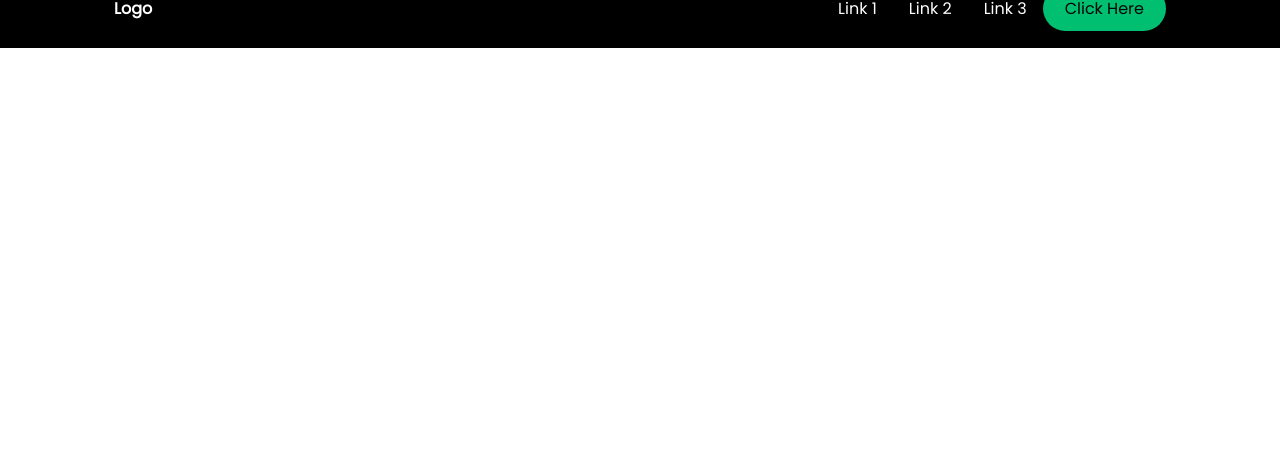
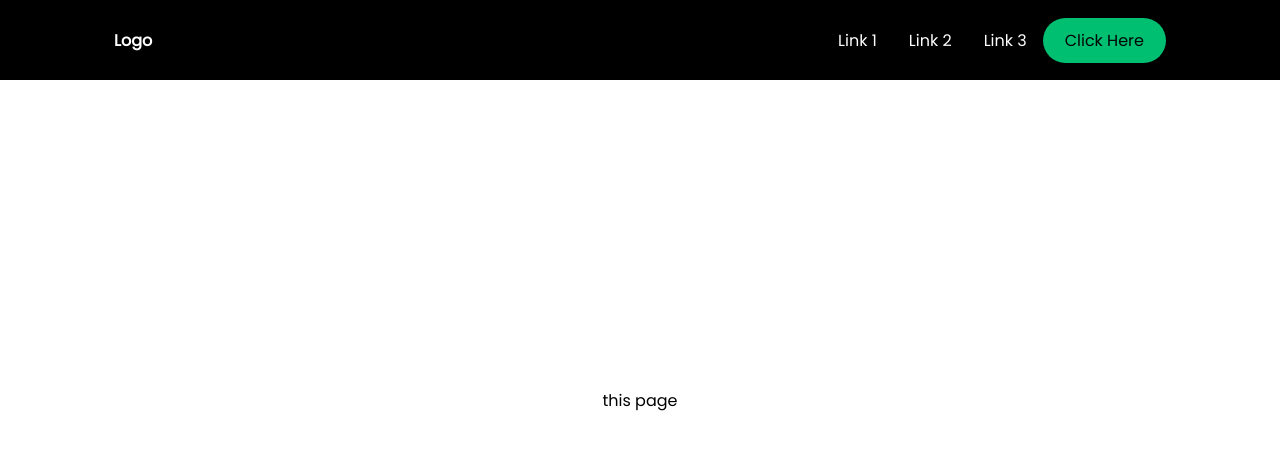
Before and after one commit to MSaeedNajafi/Validator-Radix, a React (Create React App) app in the folder radix/: page /page2 in a window 1280 px wide. Shown: the top 450 px of the page. Built offline with nearby package versions, Linux system fonts and the light colour scheme; a web font is replaced by a local one.

Commit message:
adding page content

```diff
--- a/radix/src/components/Navbar/NavbarElements.js
+++ b/radix/src/components/Navbar/NavbarElements.js
@@ -11,11 +11,11 @@ export const Nav = styled.nav`
   justify-content: center;
   align-item: center;
   font-size: 1rem;
-  // padding: 0.5rem calc((100vw - 1000px) / 2);
   position: sticky;
   position: -webkit-sticky;
   top: 0; /* required */
   z-index: 10;
+  // padding: 0.5rem calc((100vw - 1000px) / 2);
 
   @media screen and(max-width: 960px) {
     transition: 0.8s all ease;
--- a/radix/src/components/SideBar/SidebarElements.js
+++ b/radix/src/components/SideBar/SidebarElements.js
@@ -8,7 +8,8 @@ export const SidebarContainer = styled.aside`
 
     @media screen and (max-width: 768px) {
       position: fixed;
-      z-index: 999;
+      // z-index: 999;
+      z-index: ${({ isOpen }) => (isOpen ? "999" : "0")};
       width: 100%;
       height: 100%;
       background: #0d0d0d;
--- /dev/null
+++ b/radix/src/components/contents/ContentElements.js
@@ -0,0 +1,11 @@
+import styled from "styled-components";
+
+export const PageContentainer = styled.div`
+    display: flex;
+    justify-content: center;
+    align-items: center;
+    padding 0 30px;
+    height: 800px;
+    position: relative;
+    z-index: 1
+`;
--- /dev/null
+++ b/radix/src/components/contents/index.js
@@ -0,0 +1,14 @@
+import React from "react";
+import { PageContentainer } from "./ContentElements";
+
+const PageContent = () => {
+  return (
+    <>
+      <PageContentainer>
+        <p>this page</p>
+      </PageContentainer>
+    </>
+  );
+};
+
+export default PageContent;
--- a/radix/src/components/pages/Page2.js
+++ b/radix/src/components/pages/Page2.js
@@ -1,6 +1,7 @@
 import React, { useState } from "react";
 import Navbar from "../Navbar";
 import Sidebar from "../SideBar";
+import PageContentainer from "../contents/index";
 
 const Page2 = () => {
   const [isOpen, setIsOpen] = useState(false);
@@ -11,7 +12,8 @@ const Page2 = () => {
     <>
       <Sidebar isOpen={isOpen} toggle={toggle} />
       <Navbar toggle={toggle} />
-      <div
+      <PageContentainer />
+      {/* <div
         style={{
           display: "flex",
           justifyContent: "center",
@@ -20,7 +22,7 @@ const Page2 = () => {
         }}
       >
         <h1>Page 2</h1>
-      </div>
+      </div> */}
     </>
   );
 };
```
